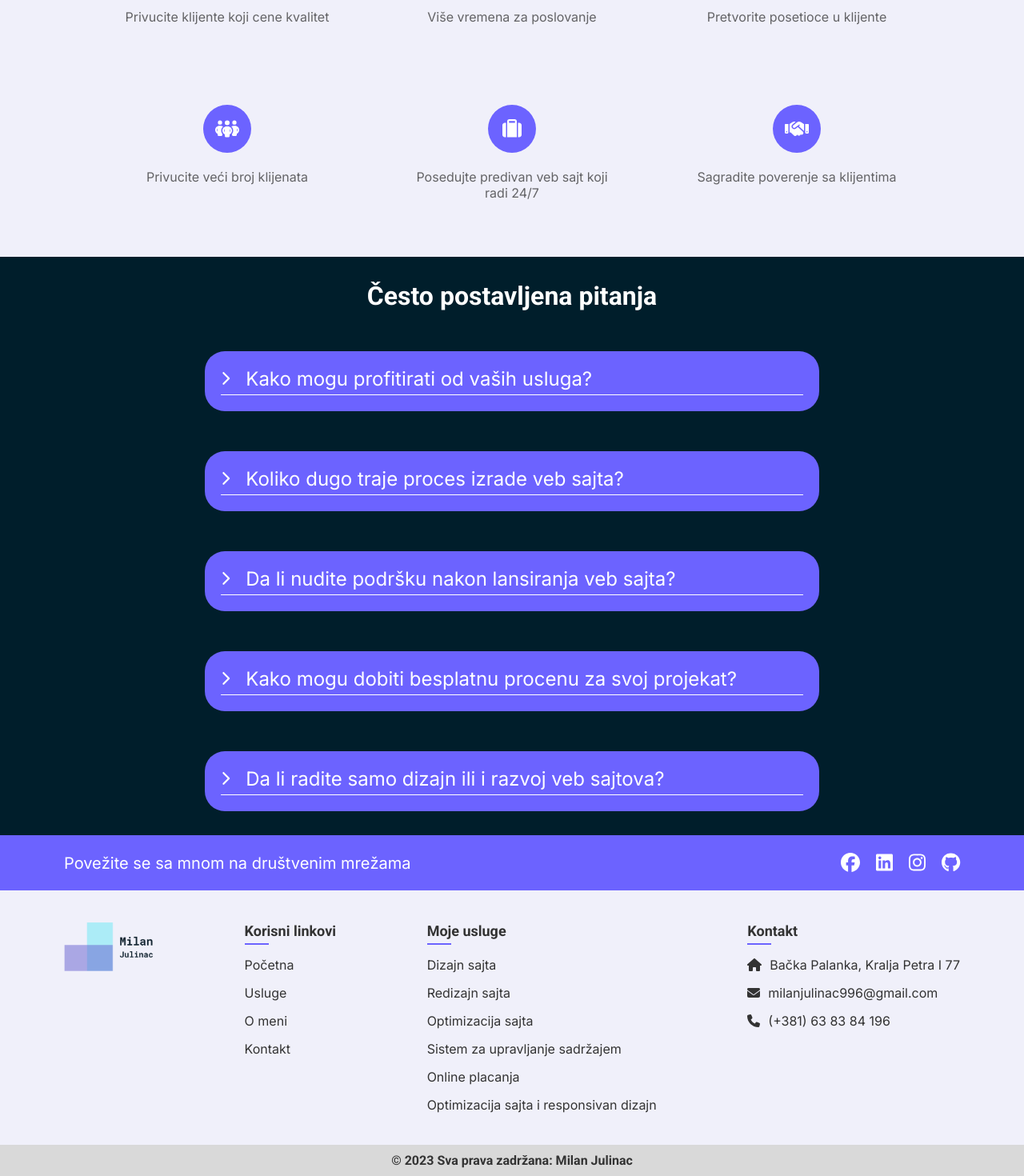
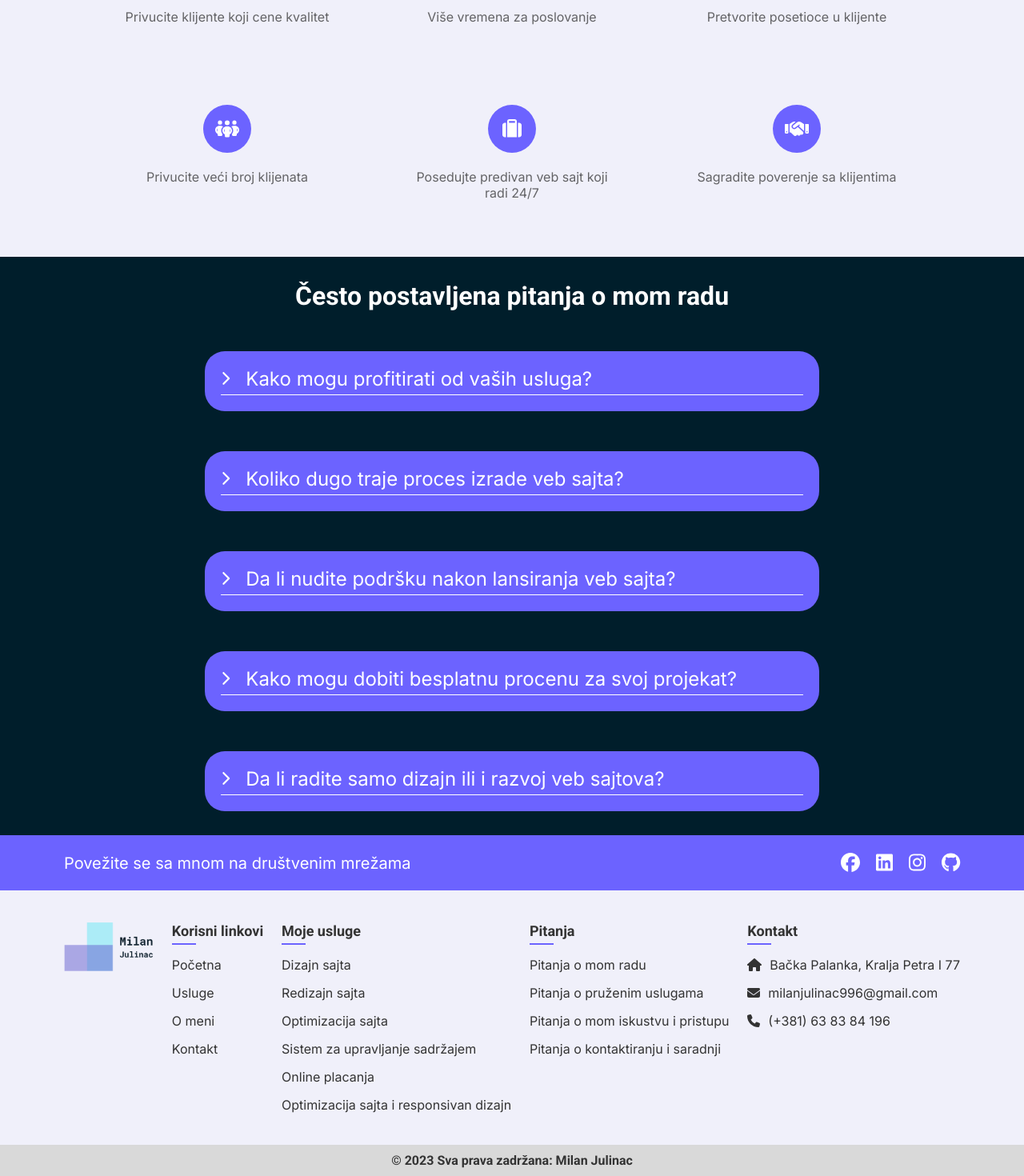
Before and after one commit to MilanJulinac42/professional-portfolio, a Next.js app: page / in a window 1280 px wide. Shown: the part 4688-6158 px from the top of the page at 80% size. Built offline with nearby package versions, Linux system fonts and the light colour scheme.

Commit message:
faq footer done

```diff
--- a/pages/about.tsx
+++ b/pages/about.tsx
@@ -64,7 +64,11 @@ const about = () => {
                     background="#001E2B"
                 />
                 <TechContainer />
-                <FaqSection faqData={aboutMeFaqData} />
+                <FaqSection
+                    id={"faq-about"}
+                    heading="Pitanja o mom iskustvu i pristupu"
+                    faqData={aboutMeFaqData}
+                />
                 <Footer />
             </div>
         </>
--- a/pages/contact.tsx
+++ b/pages/contact.tsx
@@ -49,7 +49,11 @@ const contact = () => {
                 ctaVisible={false}
             />
             <ContactForm />
-            <FaqSection faqData={contactFaqData} />
+            <FaqSection
+                id={"faq-contact"}
+                heading="Pitanja o kontaktiranju i saradnji"
+                faqData={contactFaqData}
+            />
             <Footer />
         </>
     );
--- a/pages/services.tsx
+++ b/pages/services.tsx
@@ -55,7 +55,11 @@ const services = () => {
                     background="#001E2B"
                     containerBackground="#f0f0fa"
                 />
-                <FaqSection faqData={servicesFaqData} />
+                <FaqSection
+                    id={"faq-services"}
+                    heading="Pitanja o pruženim uslugama"
+                    faqData={servicesFaqData}
+                />
                 <Footer />
             </div>
         </>
--- a/src/app/globals.css
+++ b/src/app/globals.css
@@ -1,7 +1,9 @@
 *,
+html,
 body {
     padding: 0;
     margin: 0;
+    scroll-behavior: smooth;
 }
 
 a {
--- a/src/app/layout/FaqSection/FaqSection.tsx
+++ b/src/app/layout/FaqSection/FaqSection.tsx
@@ -7,13 +7,15 @@ type FaqSectionProps = {
         question: string;
         answer: string;
     }[];
+    heading?: string;
+    id: string;
 };
 
-const FaqSection: React.FC<FaqSectionProps> = ({ faqData }) => {
+const FaqSection: React.FC<FaqSectionProps> = ({ faqData, heading, id }) => {
     return (
-        <div className={`${styles.faqContainer} ${inter.className}`}>
+        <div id={id} className={`${styles.faqContainer} ${inter.className}`}>
             <div className={styles.faqWrapper}>
-                <h3 className={roboto.className}>Često postavljena pitanja</h3>
+                <h3 className={roboto.className}>{heading}</h3>
                 {faqData.map((faq, index) => (
                     <FaqUnit
                         key={index}
--- a/src/app/layout/Footer/Footer.tsx
+++ b/src/app/layout/Footer/Footer.tsx
@@ -1,3 +1,4 @@
+"use client";
 import { FontAwesomeIcon } from "@fortawesome/react-fontawesome";
 import {
     faFacebook,
@@ -9,8 +10,22 @@ import styles from "./Footer.module.scss";
 import Link from "next/link";
 import { inter, roboto } from "@/app/layout";
 import { faEnvelope, faHome, faPhone } from "@fortawesome/free-solid-svg-icons";
+import { useEffect } from "react";
+import { usePathname } from "next/navigation";
 
 const Footer = () => {
+    // const router = usePathname();
+
+    // useEffect(() => {
+    //     const hash = window.location.hash;
+    //     if (hash) {
+    //         const element = document.querySelector(hash);
+    //         if (element) {
+    //             element.scrollIntoView({ behavior: "smooth" });
+    //         }
+    //     }
+    // }, [router]);
+
     return (
         <div className={`${styles.footerContainer} ${inter.className}`}>
             <div className={styles.social}>
@@ -131,6 +146,37 @@ const Footer = () => {
                         </li>
                     </ul>
                 </div>
+                <div className={styles.services}>
+                    <ul className={styles.footerList}>
+                        <li>
+                            <h5 className={roboto.className}>Pitanja</h5>
+                            <span className={styles.border}></span>
+                        </li>
+                        <li>
+                            <Link href={"/#faq-home"} scroll={false}>
+                                Pitanja o mom radu
+                            </Link>
+                        </li>
+                        <li>
+                            <Link
+                                href={"/services#faq-services"}
+                                scroll={false}
+                            >
+                                Pitanja o pruženim uslugama
+                            </Link>
+                        </li>
+                        <li>
+                            <Link href={"/about#faq-about"} scroll={false}>
+                                Pitanja o mom iskustvu i pristupu
+                            </Link>
+                        </li>
+                        <li>
+                            <Link href={"/contact#faq-contact"} scroll={false}>
+                                Pitanja o kontaktiranju i saradnji
+                            </Link>
+                        </li>
+                    </ul>
+                </div>
                 <div className={styles.contact}>
                     <ul className={styles.footerList}>
                         <li>
--- a/src/app/page.tsx
+++ b/src/app/page.tsx
@@ -107,7 +107,11 @@ export default function Home() {
             <Container title="Kako ću vam pomoći" background="#F0F0FA">
                 <Benefits />
             </Container>
-            <FaqSection faqData={faqData} />
+            <FaqSection
+                id={"faq-home"}
+                heading={"Često postavljena pitanja o mom radu"}
+                faqData={faqData}
+            />
             <Footer />
         </main>
     );
```
